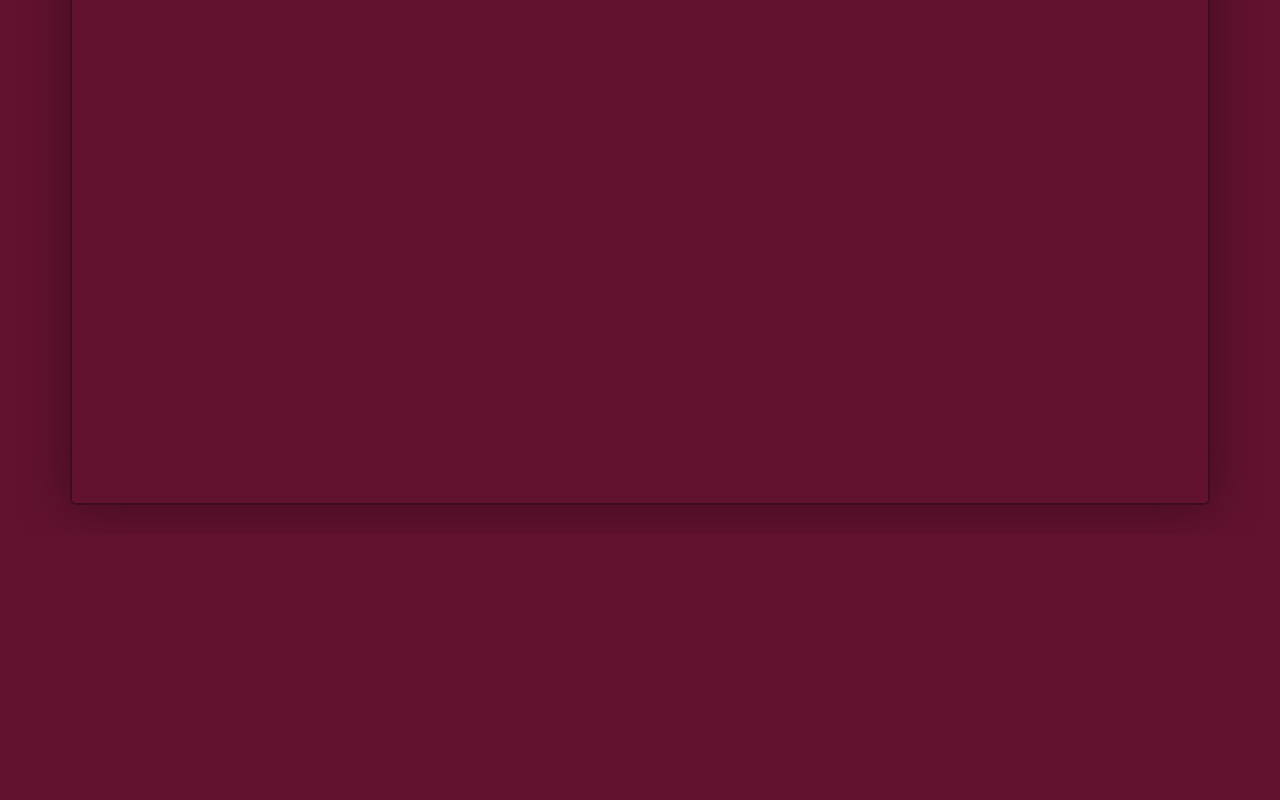
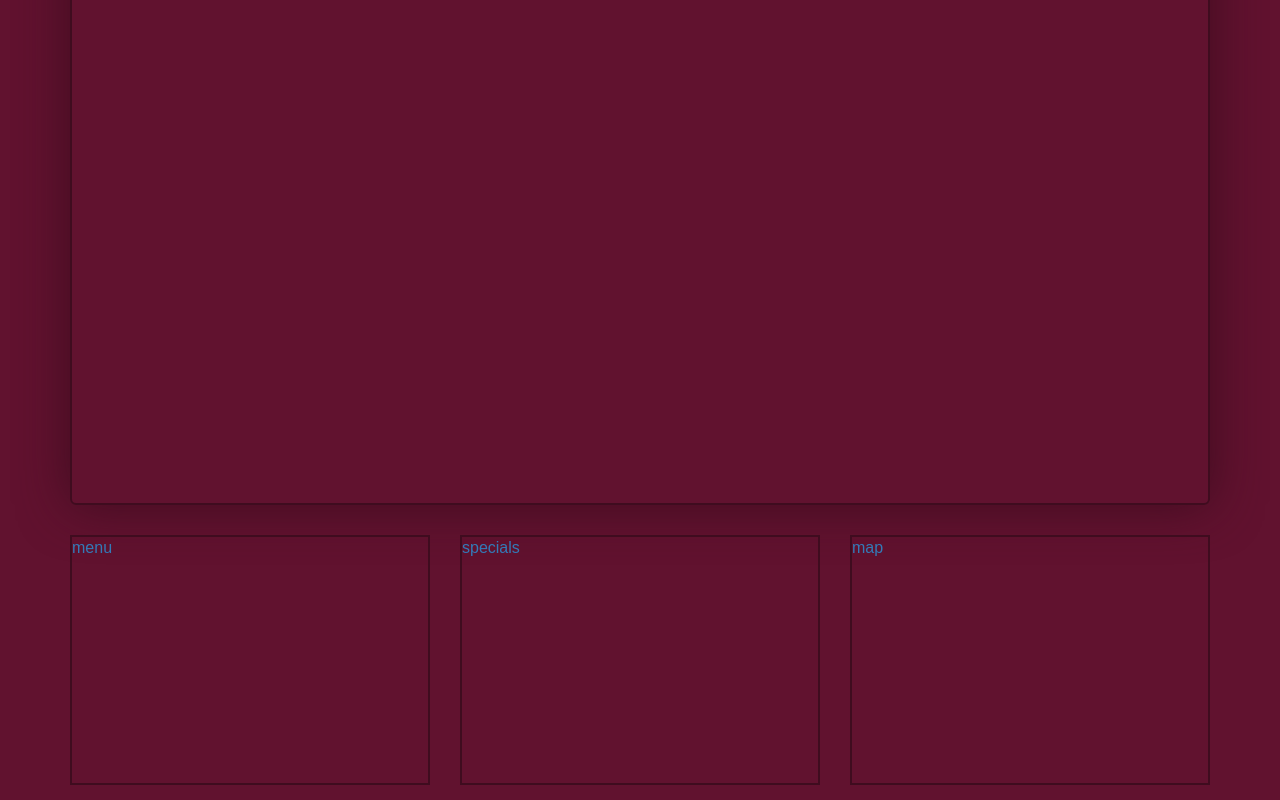
Before and after one commit to Alena-1/coursera-test, a plain HTML site: page index.html in a window 1280 px wide. Shown: the part 360-1160 px from the top of the page. Before the commit the page ends 895 px from the top, so only its background shows below. Drawn offline with Linux system fonts and the light colour scheme.

Commit message:
home (menu, map)

```diff
--- a/css/style.css
+++ b/css/style.css
@@ -81,6 +81,18 @@ body {
 .container .jumbotron {
     box-shadow: 0 0 50px #3F0C1F;
     border: 2px solid #3F0C1F;
+}
+/*Home page*/
+#menu-tile, #specials-tile, #map-tile  {
+    height: 250px;
+    width: 100%;
+    margin-bottom: 15px;
+    position: relative;
+    border: 2px solid #3F0C1F;
+    overflow: hidden;
+}
+#menu-tile:hover, #specials-tile:hover, #map-tile:hover {
+    box-shadow: 0 1px 5px 1px #cccccc;
 }
 
 /*Large devices only*/
--- a/index.html
+++ b/index.html
@@ -71,11 +71,37 @@
      * We Deliverp
  </div>
 
- <!--jumbotron-->
+
  <div id="main-content" class="container">
+     <!--jumbotron-->
      <div class="jumbotron">
          <img src="images/jumbotron_768.jpg" alt="Picture of restaurant"
          class="img-responsive visible-xs"> <!--размер img проппорционально изменяется-->
+     </div>
+<!--Home page-->
+     <div id="home-tiles" class="row">
+         <div class="col-md-4 col-sm-6 col-xs-12">
+             <a href="single-category.html">
+                 <div id="menu-tile">
+                     <span>menu</span>
+                 </div>
+             </a>
+         </div>
+         <div class="col-md-4 col-sm-6 col-xs-12">
+             <a href="single-category.html">
+                 <div id="specials-tile">
+                     <span>specials</span>
+                 </div>
+             </a>
+         </div>
+         <div class="col-md-4 col-sm-12 col-xs-12">
+             <a href="#" target="_blank">
+                 <div id="map-tile">
+                     <span>map</span>
+                 </div>
+             </a>
+         </div>
+
      </div>
  </div>
 
```
